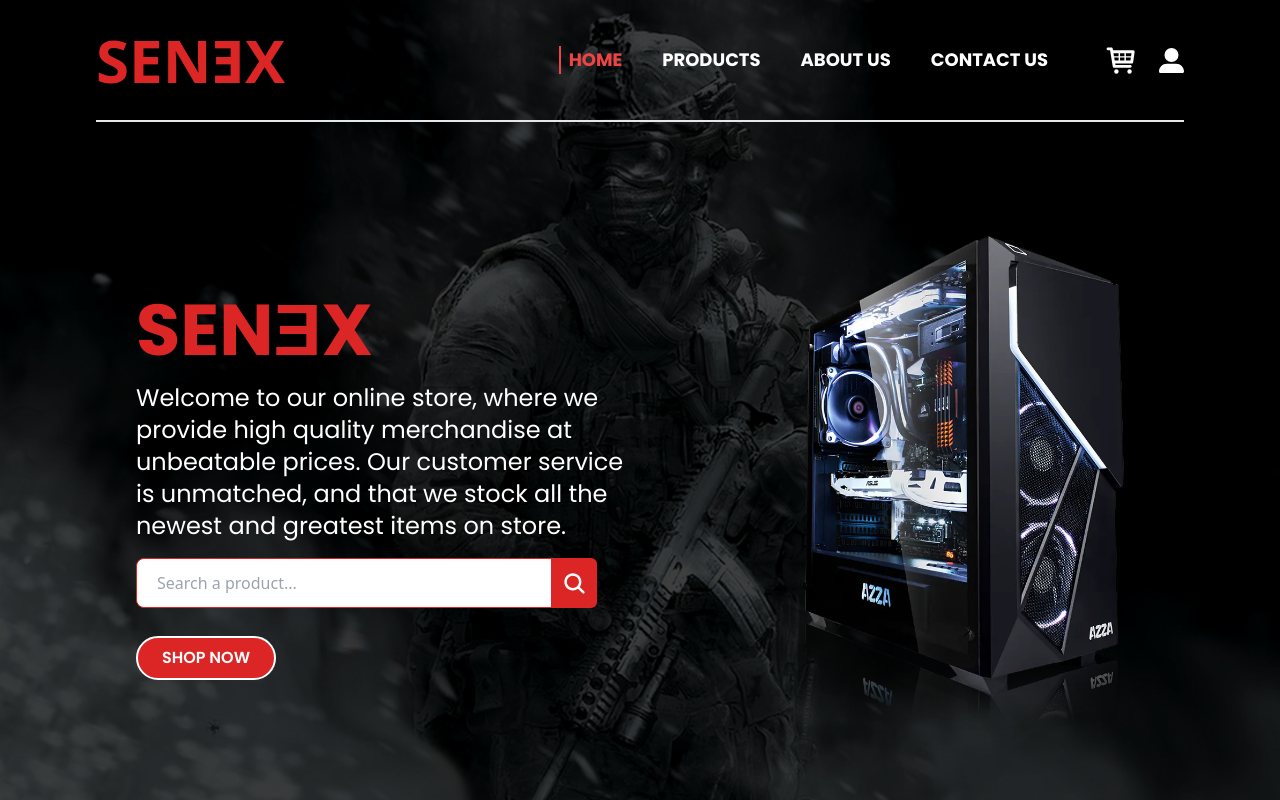
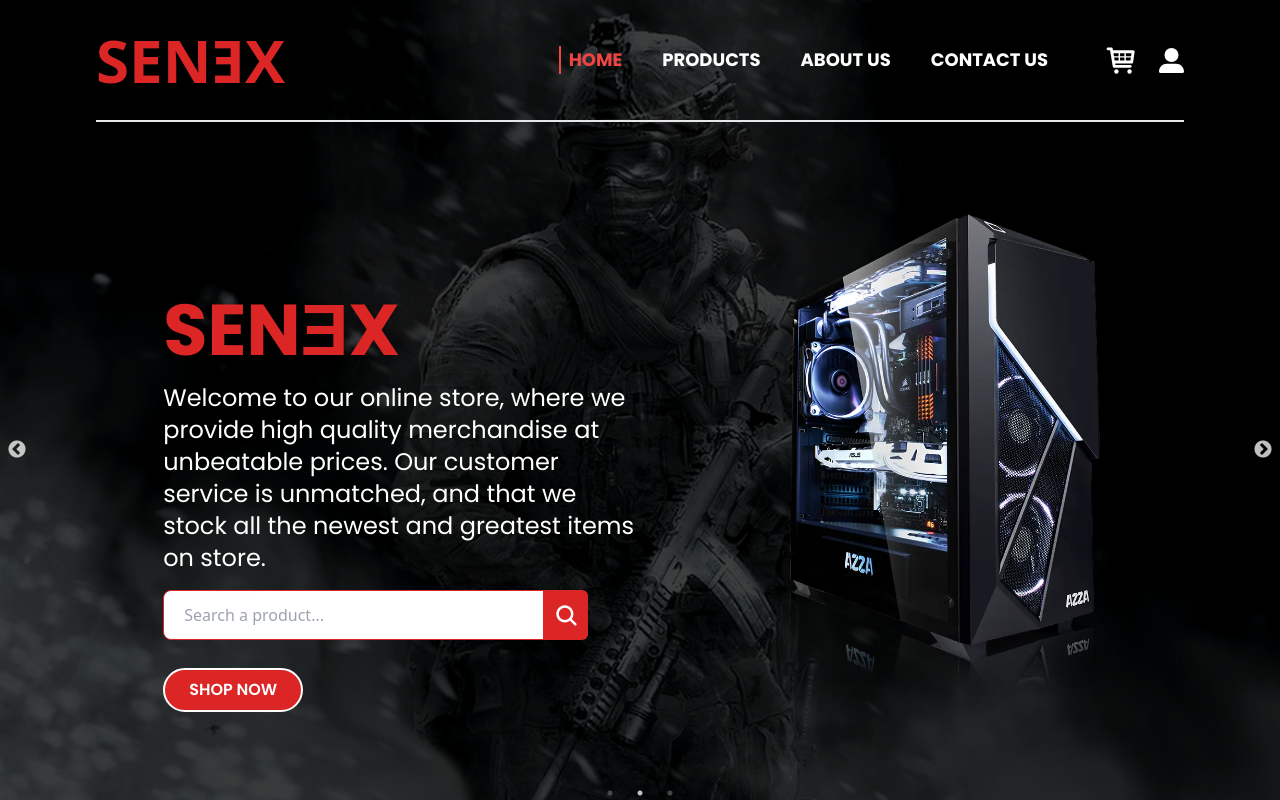
Before and after one commit to SahanDev00/senex3, a React (Create React App) app: page / in a window 1280 px wide. Shown: the top 800 px of the page. Built offline with nearby package versions, Linux system fonts and the light colour scheme.

Commit message:
commited

```diff
--- a/src/Pages/Hero.jsx
+++ b/src/Pages/Hero.jsx
@@ -1,30 +1,76 @@
-import React, { useContext } from 'react'
-import HeroPic from "../Assets/Images/Hero.webp"
-import Searchbar2 from "../Components/Searchbar2"
+import React, { useContext } from 'react';
+import Slider from 'react-slick';
+import Searchbar2 from '../Components/Searchbar2';
 import { SearchContext } from '../SearchContext';
 import { Link } from 'react-router-dom';
+import 'slick-carousel/slick/slick.css';
+import 'slick-carousel/slick/slick-theme.css';
+import HeroPic from '../Assets/Images/Hero.webp';
+
+// Data array for slider
+const sliderData = [
+  {
+    heading: 'SENƎX',
+    paragraph: 'Welcome to our online store, where we provide high quality merchandise at unbeatable prices. Our customer service is unmatched, and that we stock all the newest and greatest items on store.',
+    image: HeroPic,
+  },
+  {
+    heading: 'SENƎX',
+    paragraph: 'Welcome to our online store, where we provide high quality merchandise at unbeatable prices. Our customer service is unmatched, and that we stock all the newest and greatest items on store.',
+    image: HeroPic,
+  },
+  {
+    heading: 'SENƎX',
+    paragraph: 'Welcome to our online store, where we provide high quality merchandise at unbeatable prices. Our customer service is unmatched, and that we stock all the newest and greatest items on store.',
+    image: HeroPic,
+  },
+
+];
 
 const Hero = () => {
-
   const { setSearchQuery } = useContext(SearchContext);
 
+  // Slider settings
+  const settings = {
+    dots: true,
+    infinite: true,
+    speed: 500,
+    slidesToShow: 1,
+    slidesToScroll: 1,
+    autoplay: true,
+    arrows: true,
+    autoplaySpeed: 3000,
+  };
+
   return (
-    <div className='w-full h-[400px] sm:h-[600px] md:h-full mx-auto relative mb-14'>
-    <div className='w-[95%] md:w-[85%]  xl:h-[85vh] mt-3 mb-5 flex mx-auto'>
+    <div className='w-[95%] h-[400px] sm:h-[600px] md:h-full mx-auto relative mb-14'>
+      <Slider {...settings}>
+        {sliderData.map((slide, index) => (
+          <div key={index} className='w-full flex items-center justify-center'>
+            <div className='w-[95%] md:w-[85%] xl:h-[78vh] mt-3 mb-5 flex mx-auto'>
               <div className='md:mt-[90px] z-10 sm:mt-[60px] mt-[50px] lg:mt-[10vh] xl:mt-[20vh] w-full float-up ml-6 sm:ml-10'>
-          <h1 className='text-5xl lg:text-7xl font-bold text-red-600 drop-shadow-md cursor-default font-poppins'>SENƎX</h1>
-          <p className='text-sm sm:text-lg md:text-xl lg:text-2xl mt-4 leading-relaxed text-white drop-shadow-xl font-poppins'>Welcome to our online store, where we provide high quality merchandise at unbeatable prices. Our customer service is unmatched, and that we stock all the newest and greatest items on store.</p>
-          <Searchbar2 onSearch={setSearchQuery} products={[]}/>
+                <h1 className='text-5xl lg:text-7xl font-bold text-red-600 drop-shadow-md cursor-default font-poppins'>
+                  {slide.heading}
+                </h1>
+                <p className='text-sm sm:text-lg md:text-xl lg:text-2xl mt-4 leading-relaxed text-white drop-shadow-xl font-poppins'>
+                  {slide.paragraph}
+                </p>
+                <Searchbar2 onSearch={setSearchQuery} products={[]} />
                 <Link to='/product'>
-            <button className='md:px-6 md:py-3 px-4 py-2 text-xs md:text-[16px] font-poppins rounded-full mt-7 text-white font-semibold bg-red-600 border-white border-2 hover:scale-105 duration-300 hover:shadow-md active:scale-95'>SHOP NOW</button>
+                  <button className='md:px-6 md:py-3 px-4 py-2 text-xs md:text-[16px] font-poppins rounded-full mt-7 text-white font-semibold bg-red-600 border-white border-2 hover:scale-105 duration-300 hover:shadow-md active:scale-95'>
+                    SHOP NOW
+                  </button>
                 </Link>
               </div>
               <div className='absolute mt-10 md:mt-0 md:relative md:flex mx-auto items-center opacity-50 md:opacity-100'>
-          <img className='w-[590px] md:bg-transparent bg-black/30 md:w-[700px] lg:w-[900px] xl:w-[1100px] md:ml-10 md:float-to-right z-10 drop-shadow' src={HeroPic} alt="" />
+                <img className='w-[590px] md:bg-transparent bg-black/30 md:w-[700px] lg:w-[900px] xl:w-[1100px] md:ml-10 md:float-to-right z-10 drop-shadow' src={slide.image} alt="" />
               </div>
             </div>
           </div>
-  )
-}
+        ))}
+      </Slider>
+    </div>
+  );
+};
 
-export default Hero
+export default Hero;
```
Lines whose indentation alone changed are shown as unchanged.
